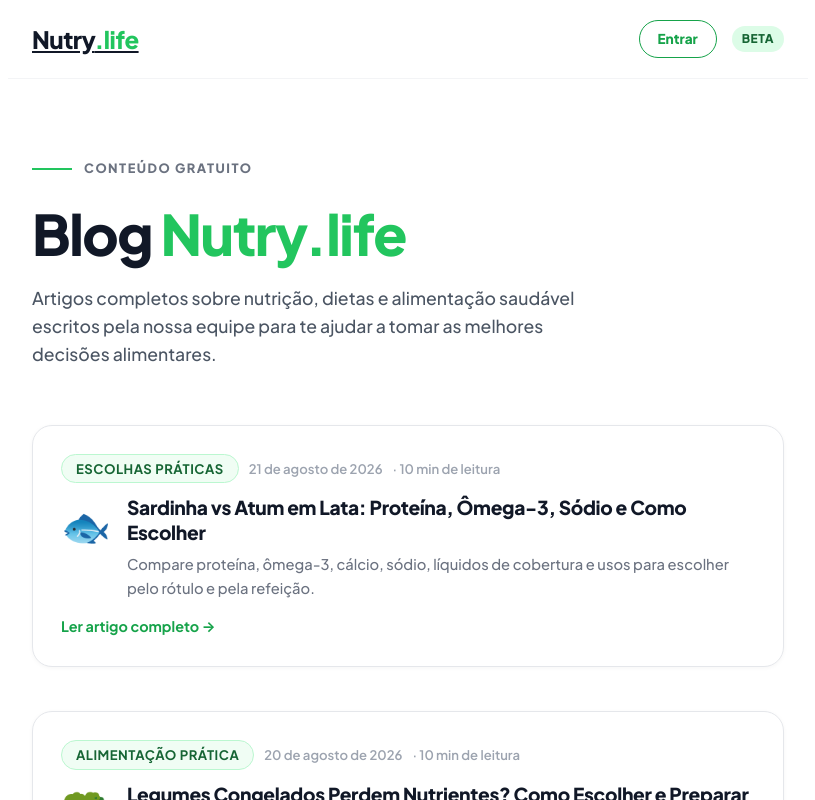
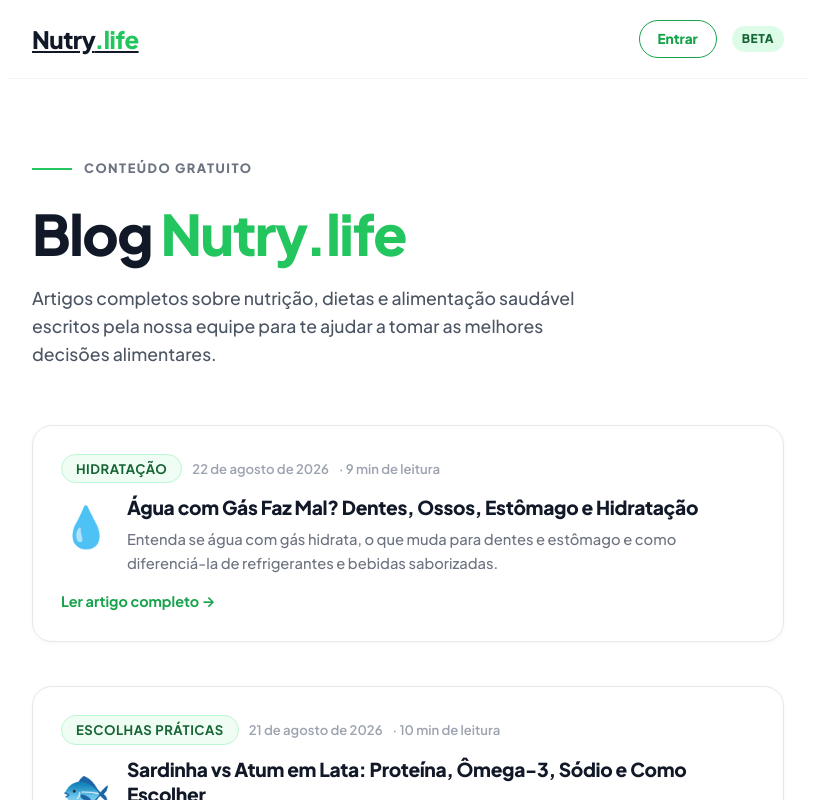
Before and after one commit to elevanceseguros/Nutri, a Next.js app: page /blog in a window 1280 px wide. Shown: the top 800 px of the page, without its empty margins (232-1047 px from the left). Built offline with nearby package versions, Linux system fonts and the light colour scheme.

Commit message:
Adiciona artigo de 22/08 ao índice do blog

```diff
--- a/src/app/blog/page.tsx
+++ b/src/app/blog/page.tsx
@@ -14,6 +14,15 @@ export const metadata: Metadata = {
 };
 
 const posts = [
+  {
+    slug: "agua-com-gas-faz-mal",
+    titulo: "Água com Gás Faz Mal? Dentes, Ossos, Estômago e Hidratação",
+    descricao: "Entenda se água com gás hidrata, o que muda para dentes e estômago e como diferenciá-la de refrigerantes e bebidas saborizadas.",
+    data: "22 de agosto de 2026",
+    tempo: "9 min de leitura",
+    tag: "Hidratação",
+    emoji: "💧",
+  },
   {
     slug: "sardinha-vs-atum-lata-como-escolher",
     titulo: "Sardinha vs Atum em Lata: Proteína, Ômega-3, Sódio e Como Escolher",
```
